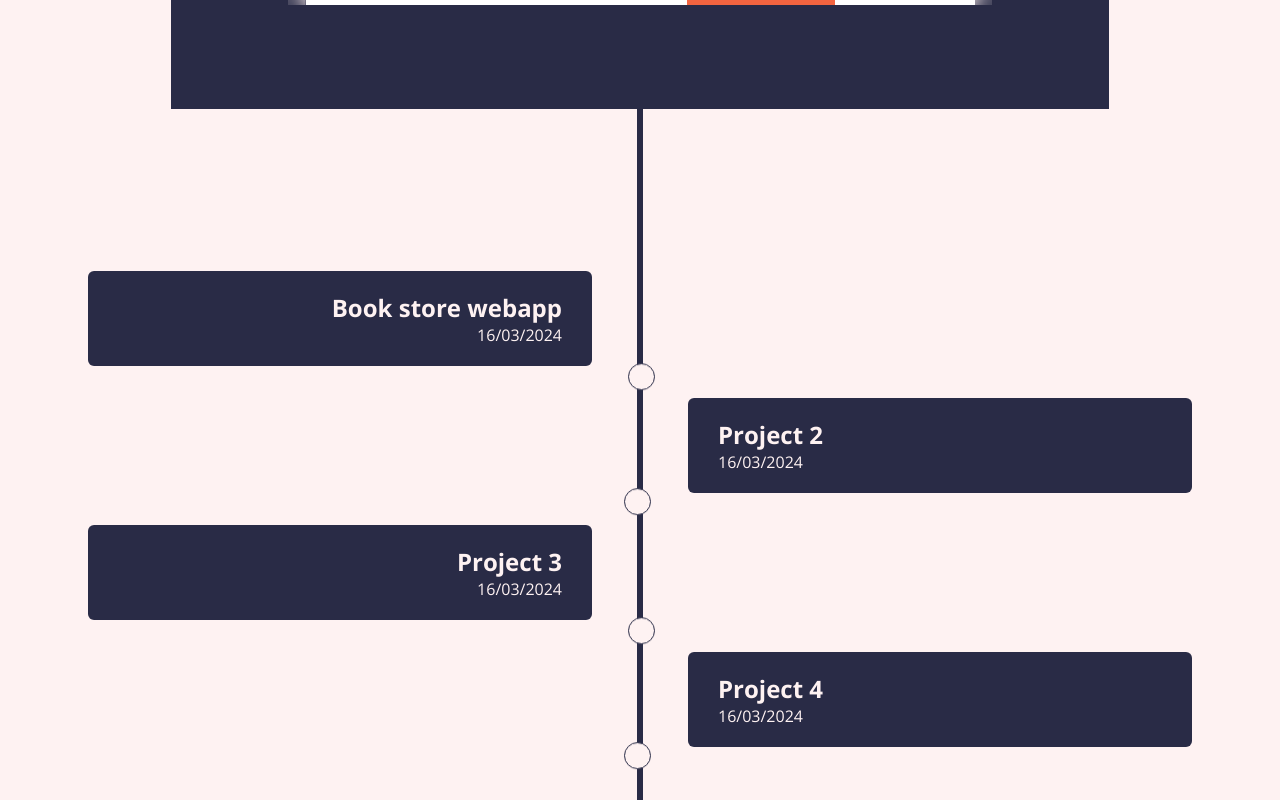
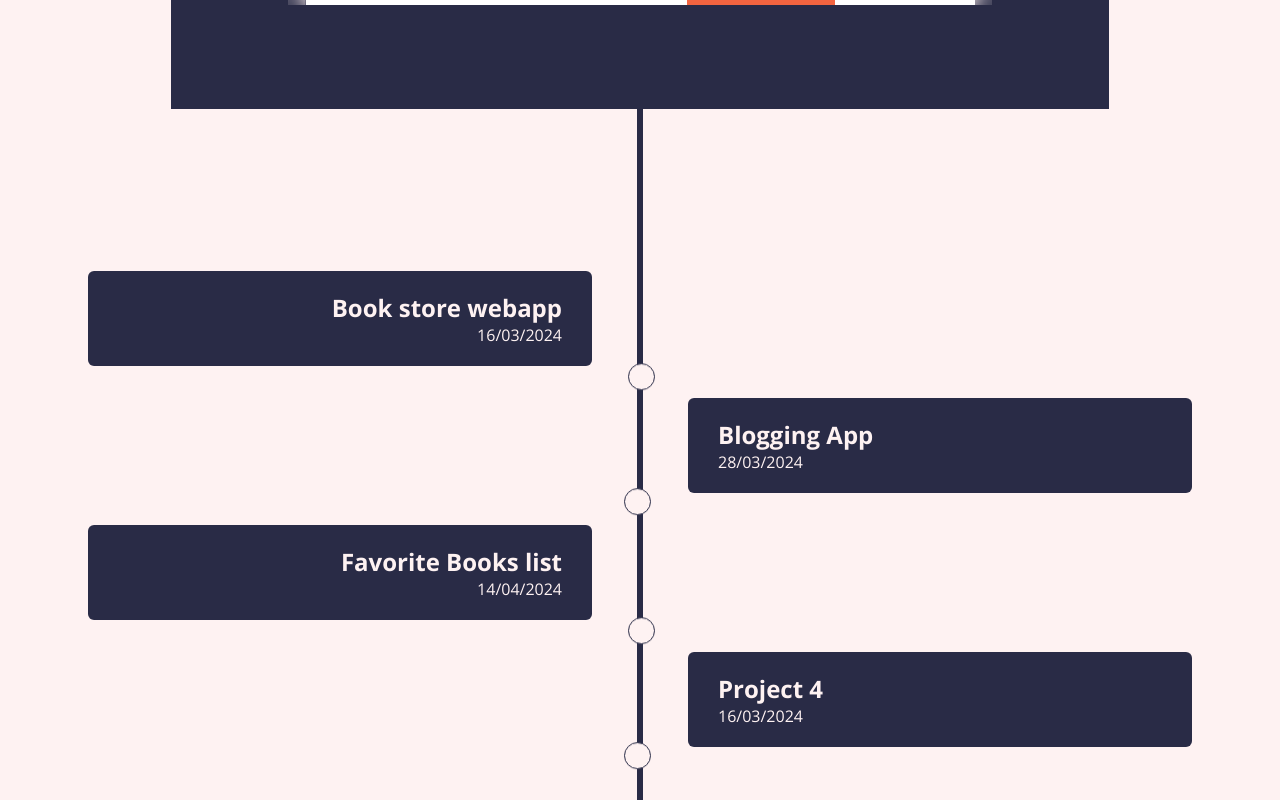
Before and after one commit to Nitin-kumar-yadav/portfolio, a React (Create React App) app: page / in a window 1280 px wide. Shown: the part 1511-2311 px from the top of the page. Built offline with nearby package versions, Linux system fonts and the light colour scheme.

Commit message:
project added

```diff
--- a/public/index.html
+++ b/public/index.html
@@ -3,41 +3,20 @@
 
 <head>
   <meta charset="utf-8" />
-  <link rel="icon" href="%PUBLIC_URL%/favicon.ico" />
+  <link rel="icon" href="%PUBLIC_URL%/favicon.png" />
   <meta name="viewport" content="width=device-width, initial-scale=1" />
   <meta name="theme-color" content="#000000" />
   <meta name="description" content="Web site created using create-react-app" />
   <link rel="apple-touch-icon" href="%PUBLIC_URL%/logo192.png" />
-  <!--
-      manifest.json provides metadata used when your web app is installed on a
-      user's mobile device or desktop. See https://developers.google.com/web/fundamentals/web-app-manifest/
-    -->
+
   <link rel="manifest" href="%PUBLIC_URL%/manifest.json" />
-  <!--
-      Notice the use of %PUBLIC_URL% in the tags above.
-      It will be replaced with the URL of the `public` folder during the build.
-      Only files inside the `public` folder can be referenced from the HTML.
 
-      Unlike "/favicon.ico" or "favicon.ico", "%PUBLIC_URL%/favicon.ico" will
-      work correctly both with client-side routing and a non-root public URL.
-      Learn how to configure a non-root public URL by running `npm run build`.
-    -->
   <title>Nitin</title>
 </head>
 
 <body>
   <noscript>You need to enable JavaScript to run this app.</noscript>
   <div id="root"></div>
-  <!--
-      This HTML file is a template.
-      If you open it directly in the browser, you will see an empty page.
-
-      You can add webfonts, meta tags, or analytics to this file.
-      The build step will place the bundled scripts into the <body> tag.
-
-      To begin the development, run `npm start` or `yarn start`.
-      To create a production bundle, use `npm run build` or `yarn build`.
-    -->
 </body>
 
 </html>
--- a/src/assets/data.json
+++ b/src/assets/data.json
@@ -3,30 +3,30 @@
         {
             "date": "16/03/2024",
             "title": "Book store webapp",
-            "description": "Welcome to our Book Store web application! 📚 Inspired by popular e-commerce platforms like Amazon, Flipkart, and eBay, we've created a user-friendly platform for book lovers to explore, discover, and purchase their favorite reads.",
+            "description": "Welcome to our Book Store web application! 📚 Inspired by popular e-commerce platforms like Amazon, Flipkart, and eBay, we've created a user-friendly platform for book lovers to explore...",
             "url": "https://ecommerce-book-app-beta.vercel.app//",
             "image": "https://res.cloudinary.com/di7rq0bqs/image/upload/v1716708200/image/uqdy4klez4apqhuoletx.png"
         },
         {
-            "date": "16/03/2024",
-            "title": "Project 2",
-            "description": "This is the sample description about the project details. The more details the more details and evenually more details the more details because I don't have anything to write",
-            "url": "https://reactone-sigma-ten.vercel.app/",
-            "image": "https://w7.pngwing.com/pngs/753/685/png-transparent-electronic-portfolio-computer-software-user-interface-design-learning-hiring-child-business-conversation-thumbnail.png"
+            "date": "28/03/2024",
+            "title": "Blogging App",
+            "description": "The Blogging Fever website is a comprehensive platform that allows users to create, edit, and share blog posts.",
+            "url": "https://bloging.vercel.app/",
+            "image": "https://res.cloudinary.com/di7rq0bqs/image/upload/v1718295595/image/sqqppmj4bjludko8tzlr.png"
         },
         {
-            "date": "16/03/2024",
-            "title": "Project 3",
-            "description": "This is the sample description about the project details. The more details the more details and evenually more details the more details because I don't have anything to write",
-            "url": "https://reactone-sigma-ten.vercel.app/",
-            "image": "https://w7.pngwing.com/pngs/753/685/png-transparent-electronic-portfolio-computer-software-user-interface-design-learning-hiring-child-business-conversation-thumbnail.png"
+            "date": "14/04/2024",
+            "title": "Favorite Books list",
+            "description": "This web application allows users to store and explore their favorite book collections.",
+            "url": "https://book-store-frontend-chi-lime.vercel.app/",
+            "image": "https://res.cloudinary.com/di7rq0bqs/image/upload/v1718343422/image/it87bvhhlzuxkgqyqig2.png"
         },
         {
             "date": "16/03/2024",
             "title": "Project 4",
             "description": "This is the sample description about the project details. The more details the more details and evenually more details the more details because I don't have anything to write",
-            "url": "https://reactone-sigma-ten.vercel.app/",
-            "image": "https://w7.pngwing.com/pngs/753/685/png-transparent-electronic-portfolio-computer-software-user-interface-design-learning-hiring-child-business-conversation-thumbnail.png"
+            "url": "https://weather-app-nu-beige-27.vercel.app/",
+            "image": "https://res.cloudinary.com/di7rq0bqs/image/upload/v1718345398/image/q80iliwxfsqqwhgmnnxl.png"
         }
     ]
 }
```
Also changed, not shown: public/favicon.png (added), 1 other file (tests, documents, lock files or other folders).
